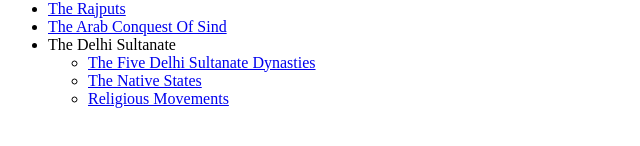
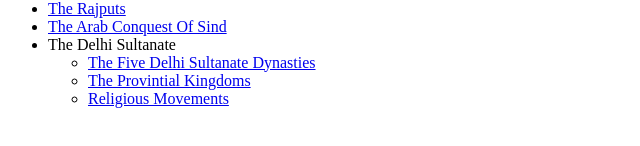
Before and after one commit to Arnab-Banerjee-90/coursera-test, a plain HTML site: page index.html in a window 1280 px wide. Shown: the part 428-574 px from the top of the page, 0-640 px from the left. Drawn offline with Linux system fonts and the light colour scheme.

Commit message:
29th June 2nd commit

```diff
--- a/index.html
+++ b/index.html
@@ -36,7 +36,7 @@
 		<li>The Delhi Sultanate
 			<ul>
 				<li><a href="WBCS_2019\History\Medieval India\The Delhi Sultanate/delhi_sultanate.html">The Five Delhi Sultanate Dynasties</a></li>
-				<li><a href="WBCS_2019\History\Medieval India\The Delhi Sultanate/native_states.html">The Native States</a></li>
+				<li><a href="WBCS_2019\History\Medieval India\The Delhi Sultanate/provintial_kingdoms.html">The Provintial Kingdoms</a></li>
 				<li><a href="#">Religious Movements</a></li>
 			</ul>
 		</li>
```
